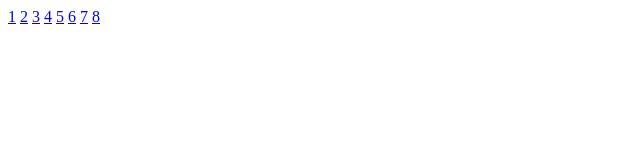
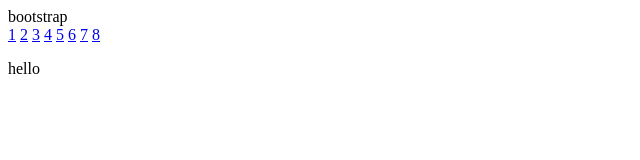
Before and after one commit to GURUPRASAD20398/CSS-EXCERCISE, a plain HTML site: page index.html in a window 1280 px wide. Shown: the whole page, without its empty margins (0-640 px from the left). Drawn offline with Linux system fonts and the light colour scheme.

Commit message:
Update index.html

```diff
--- a/index.html
+++ b/index.html
@@ -3,6 +3,7 @@
 <head>
   <title>Bootstrap Example</title>
   <body>
+    <form action="file:///C:/Users/guru/Desktop/New%20folder/bootstrap-2.html" method="GET">bootstrap</form>
       <a href="C:\Users\guru\Desktop\New folder">1</a>
       <a href="file:///C:/Users/guru/Desktop/New%20folder/bootstrap-2.html">2</a>
       <a href="C:\Users\guru\Desktop\New folder">3</a>
@@ -11,7 +12,7 @@
       <a href="C:\Users\guru\Desktop\New folder ">6</a>
       <a href=" C:\Users\guru\Desktop\New folder">7</a>
       <a href=" C:\Users\guru\Desktop\New folder">8</a>
-
+<p>hello</p>
 
   </body>
 
```
